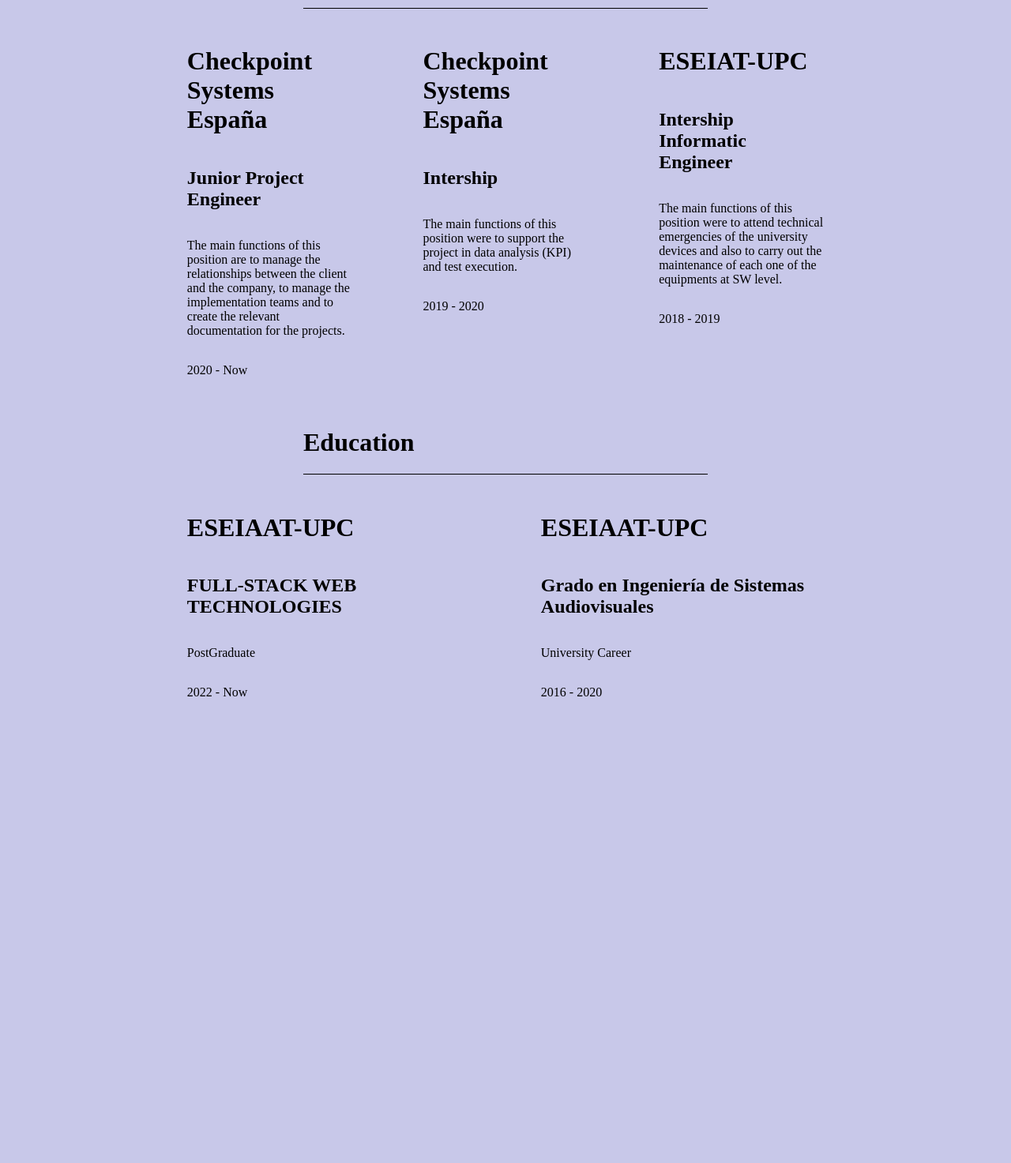
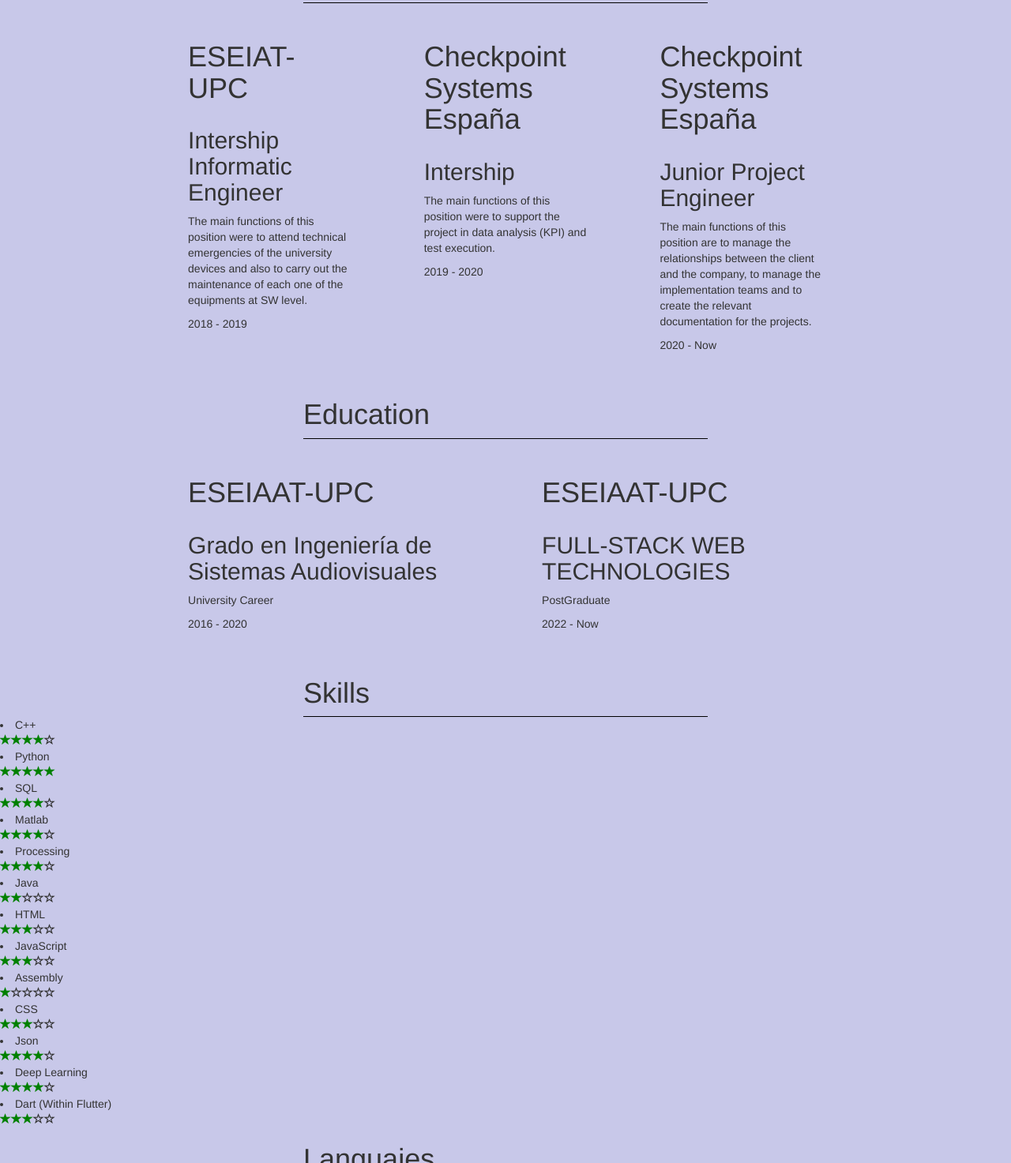
Before and after one commit to Zhomas06/Web-page, a plain HTML site: page index.html in a window 1280 px wide. Shown: the part 1327-2800 px from the top of the page at 79% size. Before the commit the page ends 2256 px from the top, so only its background shows below. Drawn offline with nearby package versions, Linux system fonts and the light colour scheme.

Commit message:
Skills and Languajes included. CSS pending

```diff
--- /dev/null
+++ b/Data/Json/Languaje.json
@@ -0,0 +1,18 @@
+[
+        {
+            "Name": "Spanish",
+            "Level": "5"
+        },
+        {
+            "Name": "Catalan",
+            "Level": "5"
+        },
+        {
+            "Name": "English",
+            "Level": "4"
+        },
+        {
+            "Name": "Italian",
+            "Level": "-1"
+        }
+    ]
--- /dev/null
+++ b/Data/Json/Skills.json
@@ -0,0 +1,54 @@
+[
+        {
+            "Name": "C++",
+            "Level": "4"
+        },
+        {
+            "Name": "Python",
+            "Level": "5"
+        },
+        {
+            "Name": "SQL",
+            "Level": "4"
+        },
+        {
+            "Name": "Matlab",
+            "Level": "4"
+        },
+        {
+            "Name": "Processing",
+            "Level": "4"
+        },
+        {
+            "Name": "Java",
+            "Level": "2"
+        },
+        {
+            "Name": "HTML ",
+            "Level": "3"
+        },
+        {
+            "Name": "JavaScript",
+            "Level": "3"
+        },
+        {
+            "Name": "Assembly",
+            "Level": "1"
+        },
+        {
+            "Name": "CSS",
+            "Level": "3"
+        },
+        {
+            "Name": "Json",
+            "Level": "4"
+        },
+        {
+            "Name": "Deep Learning",
+            "Level": "4"
+        },
+        {
+            "Name": "Dart (Within Flutter)",
+            "Level": "3"
+        }
+    ]
--- a/custom_index.css
+++ b/custom_index.css
@@ -87,13 +87,22 @@
 
 .sumary {
   display: flex;
+  align-content: center;
   flex-direction: row;
+
   padding: 0% 15%;
 }
-.sumary div{
+.sumary div {
   padding: 3% 5%;
   display: flex;
   flex: 1;
   flex-direction: column;
+  margin: 0.1vw;
+  border-radius: 10%;
+  border: 0.1rem;
+  border-color: black;
 
 }
+.glyphicon.glyphicon-star{
+  color:green;
+}
--- a/index.html
+++ b/index.html
@@ -4,6 +4,10 @@
     <meta charset="UTF-8" />
     <meta http-equiv="X-UA-Compatible" content="IE=edge" />
     <meta name="viewport" content="width=device-width, initial-scale=1.0" />
+    <link
+      rel="stylesheet"
+      href="https://maxcdn.bootstrapcdn.com/bootstrap/3.4.0/css/bootstrap.min.css"
+    />
     <link rel="stylesheet" href="custom_index.css" />
     <title>Tomás Navas CV</title>
   </head>
@@ -53,14 +57,26 @@
       <h1>Work Experience</h1>
       <div></div>
     </div>
-    <div class = "sumary" id = "Work_E"></div>
+    <div class="sumary" id="Work_E"></div>
 
     <div class="little_tittle">
       <h1>Education</h1>
       <div></div>
     </div>
 
-    <div class = "sumary" id = "Study"></div>
+    <div class="sumary" id="Study"></div>
+
+    <div class="little_tittle">
+      <h1>Skills</h1>
+      <div></div>
+    </div>
+    <div class="sumary_stars" id="Skills"></div>
+
+    <div class="little_tittle">
+      <h1>Languajes</h1>
+      <div></div>
+    </div>
+    <div class="sumary_stars" id="Languaje"></div>
   </body>
   <script src="toolkit.js"></script>
 </html>
--- a/toolkit.js
+++ b/toolkit.js
@@ -5,10 +5,10 @@
 /* Idea
 I want to do a script that read a Json an create one div for each entry. contains the information of each caree, work etc..
 Steps...
-Create a template json.
-Read a json with the js.
-Check the inner that creates HTML.
-See the results
+Create a template json. [Done]
+Read a json with the js. [Done]
+Check the inner that creates HTML. [Done]
+See the results [Done]
 Apply the css
 */
 let list_doc = ["Work_E.json","Study.json"]
@@ -19,41 +19,107 @@
         response_2 => {
 
 
+            function Text_Replicator(div,kind, text){
 
+                const element = document.createElement(kind);
+                element.textContent = text;
+                div.appendChild(element);
 
+            }
+            function orderer( a, b ) {
+                if ( a["Start Day"] < b["Start Day"] ){
+                  return -1;
+                }
+                if ( a["Start Day"] > b["Start Day"] ){
+                  return 1;
+                }
+                return 0;
+              }
+            response_2.sort( orderer);
+            for (let o = 0; o < response_2.length; o++) {
 
-
-            for (let o = 0; o < response_2.length; o++) {
-                console.log(response_2[o])
                 let element = document.getElementById(list_doc[i].split(".")[0])
                 let div = document.createElement('div');
-                let h1 = document.createElement('h1');
-                h1.innerText = response_2[o]["Name Company"];
 
-                let h2 = document.createElement('h2');
-                h2.appendChild(document.createTextNode(response_2[o]["Name Detailed"]));
-                let description = document.createElement('p');
-                description.appendChild(document.createTextNode(response_2[o]["Description"]));
-                let date = document.createElement('p');
-                date.appendChild(document.createTextNode(response_2[o]["Start Day"] +" - "+ response_2[o]["End Dat"]));
-
-
-                /**Adding all to the div */
-                div.appendChild(h1);
-                div.appendChild(h2);
-                div.appendChild(description);
-                div.appendChild(date);
+                Text_Replicator(div,'h1', response_2[o]["Name Company"])
+                Text_Replicator(div,'h2', response_2[o]["Name Detailed"])
+                Text_Replicator(div,'p', response_2[o]["Description"])
+                Text_Replicator(div,'p', response_2[o]["Start Day"] +" - "+ response_2[o]["End Dat"])
 
                 /**Adding all to the initial document */
                 element.appendChild(div);
             }
             }
+    );
+}
+
+let list_doc_stars = ["Skills.json","Languaje.json"]
+
+//<p>Print icon: <span class="glyphicon glyphicon-star-empty"></span></p>
+//<p>Print icon: <span class="glyphicon glyphicon-star"></span></p>
+for (let i = 0; i < list_doc.length; i++) {
+
+    fetch('/Data/Json/'+list_doc_stars[i]).then(response => {return response.json()}).then(
+        response_2 => {
+
+            console.log(response_2)
+            let div_1 = document.createElement('div');
+            let div_2 = document.createElement('div');
+
+            for (let o = 0; o < response_2.length; o++) {
+
+                let element = document.getElementById(list_doc_stars[i].split(".")[0])
 
 
 
 
-
-    );
+                function Text_Replicator_Stars(div,kind, text,mark){
+                    const div_aux = document.createElement("div");
+                    const element = document.createElement(kind);
 
 
-}
+
+                    for (let stars = 1; stars < 6; stars++) {
+                        if (stars <= mark){
+                            console.log(stars)
+                            const star = document.createElement("span");
+                            star.classList = "glyphicon glyphicon-star"
+                            div_aux.appendChild(star)
+                        }
+                        else{
+                            const star = document.createElement("span");
+                            star.classList = "glyphicon glyphicon-star-empty"
+                            div_aux.appendChild(star)}
+                    }
+                    if (mark >=0){
+                        element.textContent = text;
+                        element.appendChild(div_aux);
+                        div.appendChild(element);
+                    }else{
+                        const WIP = document.createElement("div");
+
+                        element.textContent = text;
+                        WIP.textContent = "Work In Progress";
+                    element.appendChild(WIP);
+                    div.appendChild(element);
+                    }
+
+                }
+                if (o <= parseInt(response_2.length/2)){
+                    Text_Replicator_Stars(div_1,'li', response_2[o]["Name"],response_2[o]["Level"]);
+                }
+                else{
+                    Text_Replicator_Stars(div_2,'li', response_2[o]["Name"],response_2[o]["Level"]);
+                }
+
+
+
+                /**Adding all to the initial document */
+              element.appendChild(div_1);
+              element.appendChild(div_2);
+            }
+
+
+
+        }
+    )};
```
